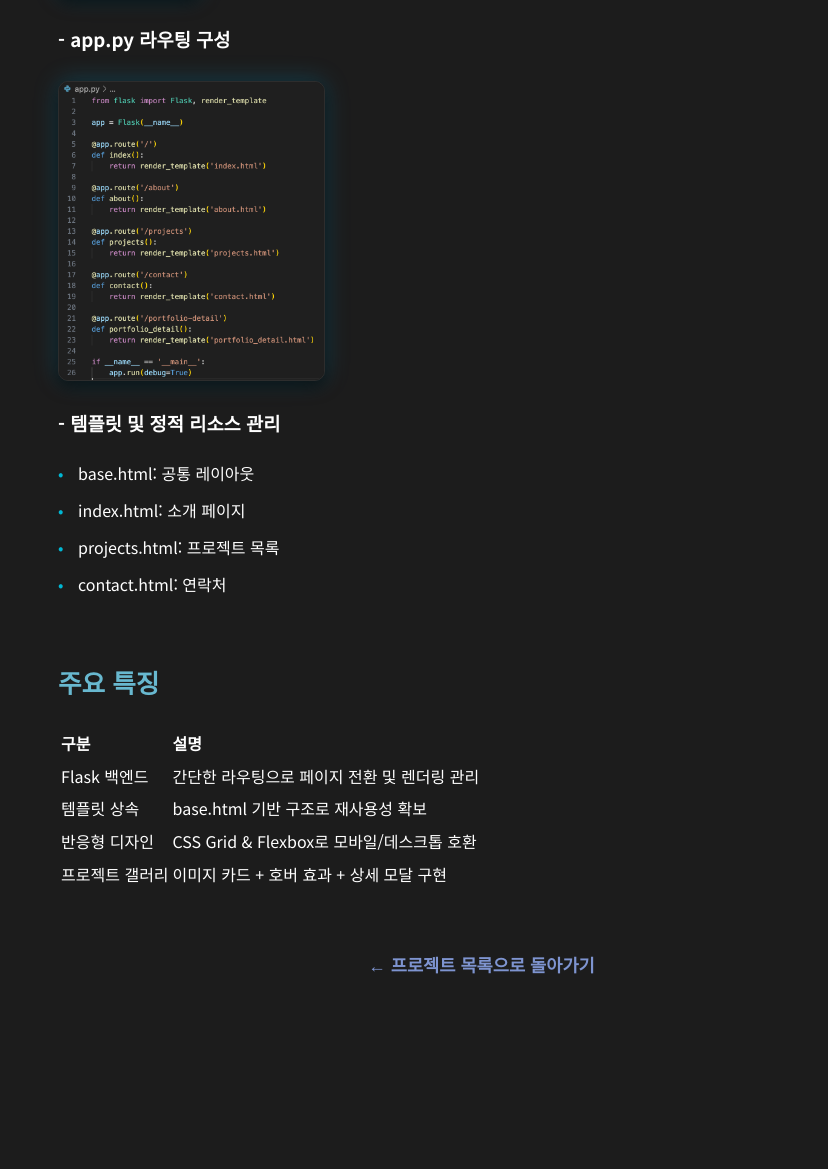
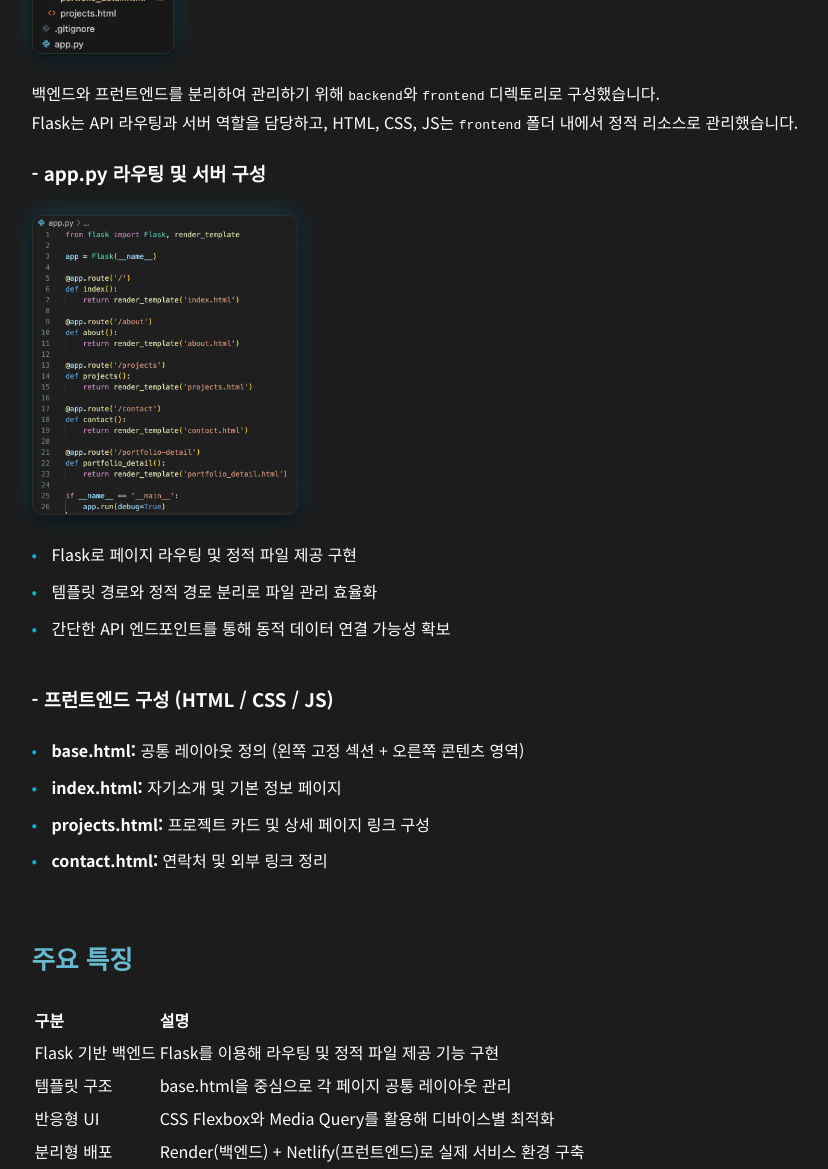
Before and after one commit to skim291/flask_portfolio, a plain HTML site: page frontend/portfolio_detail.html in a window 1280 px wide. Shown: the part 1092-2261 px from the top of the page, without its empty margins (151-979 px from the left). Before the commit the page ends 2189 px from the top, so only its background shows below. Drawn offline with Linux system fonts and the light colour scheme.

Commit message:
portfolio final

```diff
--- a/frontend/portfolio_detail.html
+++ b/frontend/portfolio_detail.html
@@ -12,7 +12,7 @@
     <div class="portfolio-inner">
       <h1>Flask 기반 웹 포트폴리오</h1>
       <p class="subtitle">
-        Flask 프레임워크를 활용해 백엔드와 프런트엔드의 구조적 통합을 구현한 개인 포트폴리오 웹사이트입니다.
+        Flask 프레임워크를 기반으로 백엔드와 프런트엔드를 구조적으로 분리하여 설계한 개인 포트폴리오 웹사이트입니다.
       </p>
 
       <hr class="divider">
@@ -22,33 +22,55 @@
         <p>
           <strong>프로젝트명:</strong> <span class="highlight-title">김서현의 PORTFOLIO</span><br>
           <strong>개발기간:</strong> 2025.07 ~ 2025.08<br>
-          <strong>사용 기술:</strong> Flask, Python, HTML5, CSS3, JavaScript, Jinja2<br><br>
-          Flask의 라우팅, 템플릿 상속, 정적 파일 관리 구조를 이해하고 이를 기반으로 동적 웹 포트폴리오를 설계했습니다.
+          <strong>사용 기술:</strong> Flask, Python, HTML5, CSS3, JavaScript, Render, Netlify<br><br>
+          Flask의 라우팅 구조, 정적 파일 관리, 템플릿 구성 방식을 직접 설계하여
+          개인 포트폴리오 웹사이트를 제작했습니다.
+          이후 Render(백엔드)와 Netlify(프런트엔드)를 활용해
+          실제 서비스 환경에서 작동하는 형태로 배포했습니다.
         </p>
 
         <h2>구현 과정</h2>
-        <h3>- 프로젝트 구조 설계</h3>
+
+        <h3>- Flask 프로젝트 구조 설계</h3>
         <img src="/static/structure.jpg" alt="Flask 프로젝트 구조" class="project-img">
+        <p>
+          백엔드와 프런트엔드를 분리하여 관리하기 위해 <code>backend</code>와 <code>frontend</code> 디렉토리로 구성했습니다.<br>
+          Flask는 API 라우팅과 서버 역할을 담당하고,
+          HTML, CSS, JS는 <code>frontend</code> 폴더 내에서 정적 리소스로 관리했습니다.
+        </p>
 
-        <h3>- app.py 라우팅 구성</h3>
+        <h3>- app.py 라우팅 및 서버 구성</h3>
         <img src="/static/app_code.jpg" alt="app.py 라우팅 코드 예시" class="project-img">
+        <ul>
+          <li>Flask로 페이지 라우팅 및 정적 파일 제공 구현</li>
+          <li>템플릿 경로와 정적 경로 분리로 파일 관리 효율화</li>
+          <li>간단한 API 엔드포인트를 통해 동적 데이터 연결 가능성 확보</li>
+        </ul>
 
-        <h3>- 템플릿 및 정적 리소스 관리</h3>
+        <h3>- 프런트엔드 구성 (HTML / CSS / JS)</h3>
         <ul>
-          <li>base.html: 공통 레이아웃</li>
-          <li>index.html: 소개 페이지</li>
-          <li>projects.html: 프로젝트 목록</li>
-          <li>contact.html: 연락처</li>
+          <li><strong>base.html:</strong> 공통 레이아웃 정의 (왼쪽 고정 섹션 + 오른쪽 콘텐츠 영역)</li>
+          <li><strong>index.html:</strong> 자기소개 및 기본 정보 페이지</li>
+          <li><strong>projects.html:</strong> 프로젝트 카드 및 상세 페이지 링크 구성</li>
+          <li><strong>contact.html:</strong> 연락처 및 외부 링크 정리</li>
         </ul>
 
         <h2>주요 특징</h2>
         <table class="feature-table">
           <tr><th>구분</th><th>설명</th></tr>
-          <tr><td>Flask 백엔드</td><td>간단한 라우팅으로 페이지 전환 및 렌더링 관리</td></tr>
-          <tr><td>템플릿 상속</td><td>base.html 기반 구조로 재사용성 확보</td></tr>
-          <tr><td>반응형 디자인</td><td>CSS Grid & Flexbox로 모바일/데스크톱 호환</td></tr>
-          <tr><td>프로젝트 갤러리</td><td>이미지 카드 + 호버 효과 + 상세 모달 구현</td></tr>
+          <tr><td>Flask 기반 백엔드</td><td>Flask를 이용해 라우팅 및 정적 파일 제공 기능 구현</td></tr>
+          <tr><td>템플릿 구조</td><td>base.html을 중심으로 각 페이지 공통 레이아웃 관리</td></tr>
+          <tr><td>반응형 UI</td><td>CSS Flexbox와 Media Query를 활용해 디바이스별 최적화</td></tr>
+          <tr><td>분리형 배포</td><td>Render(백엔드) + Netlify(프런트엔드)로 실제 서비스 환경 구축</td></tr>
+          <tr><td>자동 빌드</td><td>GitHub push 시 자동으로 두 플랫폼에서 빌드 및 반영</td></tr>
         </table>
+
+        <h2>결과 및 배포</h2>
+        <p>
+          Flask 애플리케이션은 Render에, 정적 프런트엔드는 Netlify에 배포하여
+          실제 웹 서비스처럼 구현되도록 설정했습니다.
+          이를 통해 Flask 기반 웹 애플리케이션의 개발부터 배포까지의 전 과정을 경험했습니다.
+        </p>
       </div>
 
       <a href="/projects.html" class="back-btn">← 프로젝트 목록으로 돌아가기</a>
```
